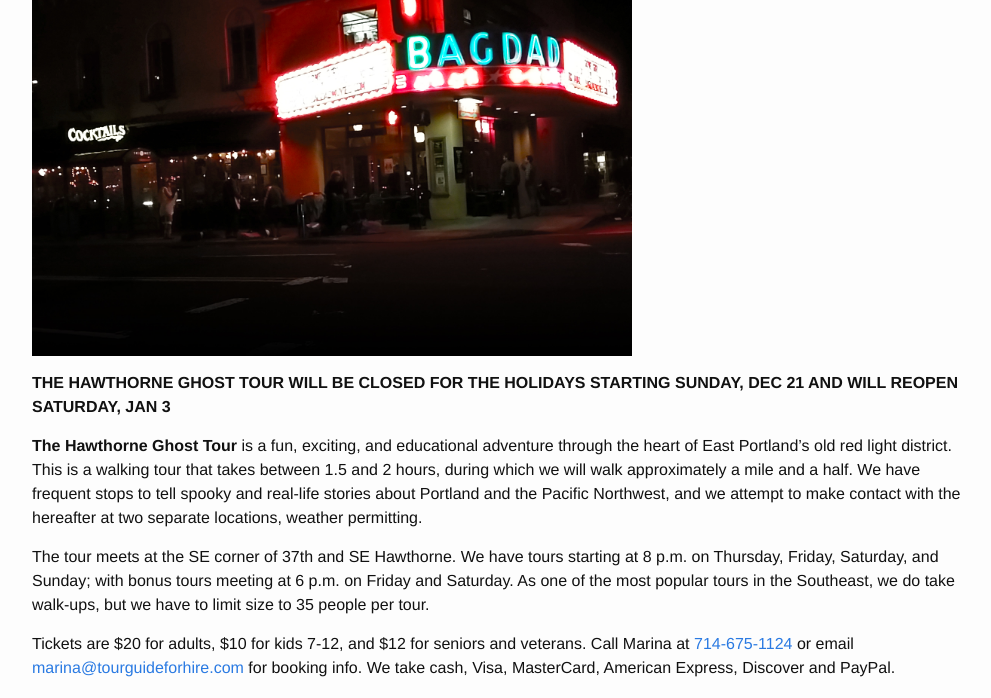
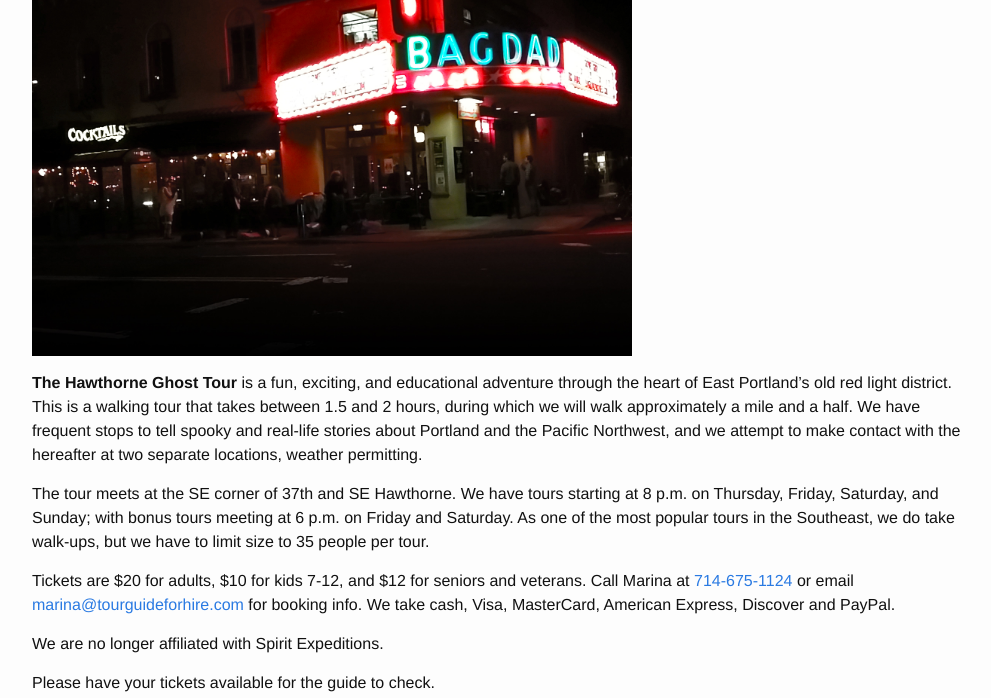
Before and after one commit to alwaysblank/tourhawthorne, a Jekyll site: the page built from hawthorneghost.md, in a window 1280 px wide and 1400 px high, scrolled down 214 px. Shown: the top 698 px of the window, without its empty margins (138-1129 px from the left). Built offline with Jekyll 4.4.1, drawn with Linux system fonts in a browser that asks for light colours; some of the changed text lies outside the part shown.

Commit message:
Changed twitter link to 'tourhawthorne', removed holiday message, removed Spirit message and add 'no longer affiliated w/ Spirit'.

```diff
--- a/_config.yml
+++ b/_config.yml
@@ -6,7 +6,7 @@
   Guiding tours all around Portland, Oregon.
 baseurl: "" # the subpath of your site, e.g. /blog/
 url: "http://www.tourguideforhire.com/" # the base hostname & protocol for your site
-twitter_username: marinarmartinez
+twitter_username: tourhawthorne
 
 # Build settings
 markdown: kramdown
--- a/hawthorneghost.md
+++ b/hawthorneghost.md
@@ -6,14 +6,14 @@
 
 <img src="/images/hawthorneghost.jpg" width="600">
 
-**THE HAWTHORNE GHOST TOUR WILL BE CLOSED FOR THE HOLIDAYS STARTING SUNDAY, DEC 21 AND WILL REOPEN SATURDAY, JAN 3**
-
 **The Hawthorne Ghost Tour** is a fun, exciting, and educational adventure through the heart of East Portland’s old red light district. This is a walking tour that takes between 1.5 and 2 hours, during which we will walk approximately a mile and a half. We have frequent stops to tell spooky and real-life stories about Portland and the Pacific Northwest, and we attempt to make contact with the hereafter at two separate locations, weather permitting.
 
 The tour meets at the SE corner of 37th and SE Hawthorne. We have tours starting at 8 p.m. on Thursday, Friday, Saturday, and Sunday; with bonus tours meeting at 6 p.m. on Friday and Saturday. As one of the most popular tours in the Southeast, we do take walk-ups, but we have to limit size to 35 people per tour.
 
 Tickets are $20 for adults, $10 for kids 7-12, and $12 for seniors and veterans. Call Marina at [714-675-1124](tel:714-675-1124) or email [marina@tourguideforhire.com](mailto:marina@tourguideforhire.com) for booking info. We take cash, Visa, MasterCard, American Express, Discover and PayPal.
 
-Per an agreement with Spirit Expeditions, we honor all tickets and vouchers marked Spirit Expeditions Portland. Please have your tickets available for the guide to check.
+We are no longer affiliated with Spirit Expeditions.
+
+Please have your tickets available for the guide to check.
 
 <div style="width:100%; text-align:left;" ><iframe  src="//eventbrite.com/tickets-external?eid=14917118503&ref=etckt" frameborder="0" height="370" width="100%" vspace="0" hspace="0" marginheight="5" marginwidth="5" scrolling="auto" allowtransparency="true"></iframe><div style="font-family:Helvetica, Arial; font-size:10px; padding:5px 0 5px; margin:2px; width:100%; text-align:left;" ><a style="color:#ddd; text-decoration:none;" target="_blank" href="http://www.eventbrite.com/r/etckt">Sell Tickets</a> <span style="color:#ddd;">through</span> <a style="color:#ddd; text-decoration:none;" target="_blank" href="http://www.eventbrite.com?ref=etckt">Eventbrite</a></div></div>
```
